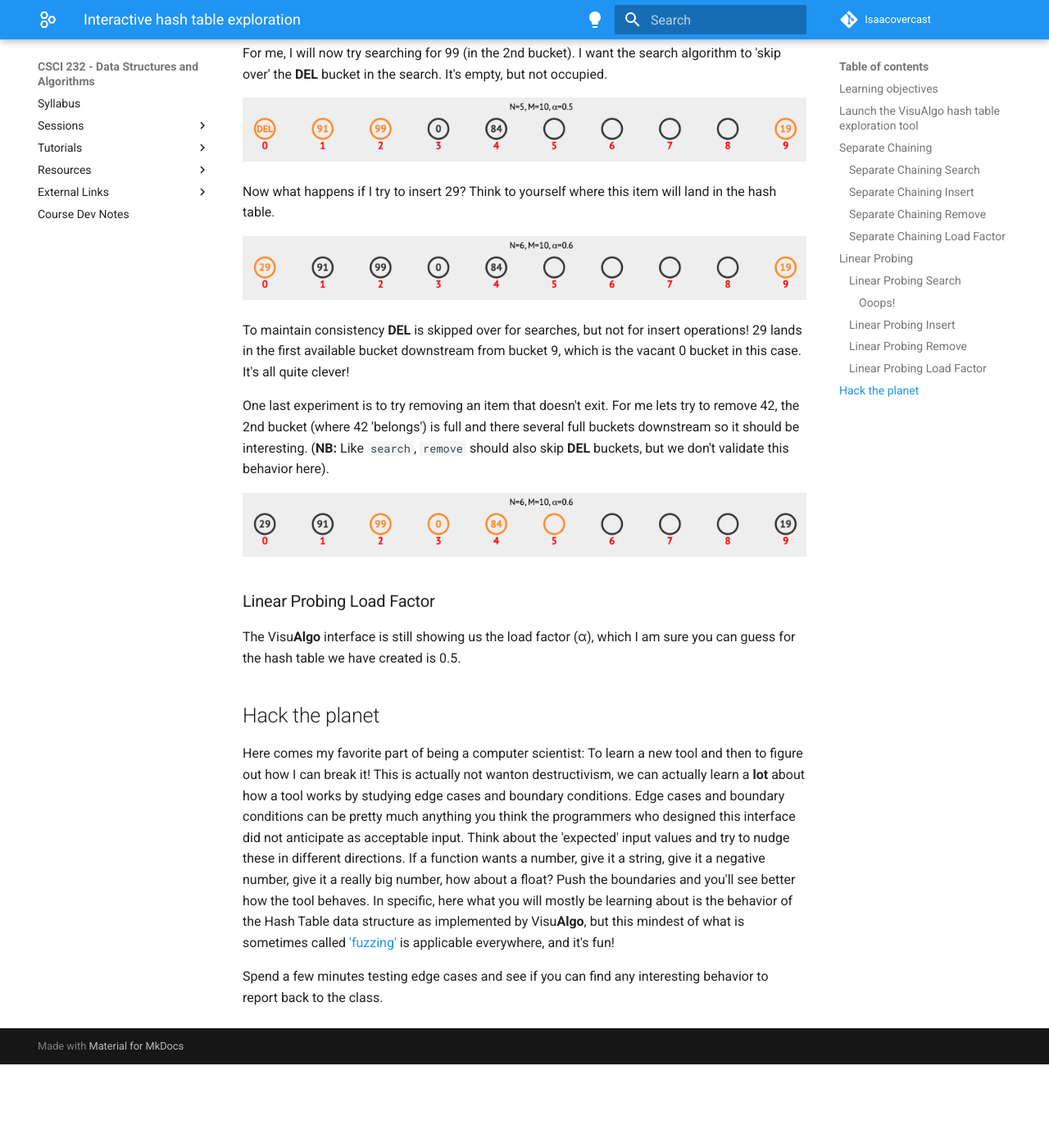
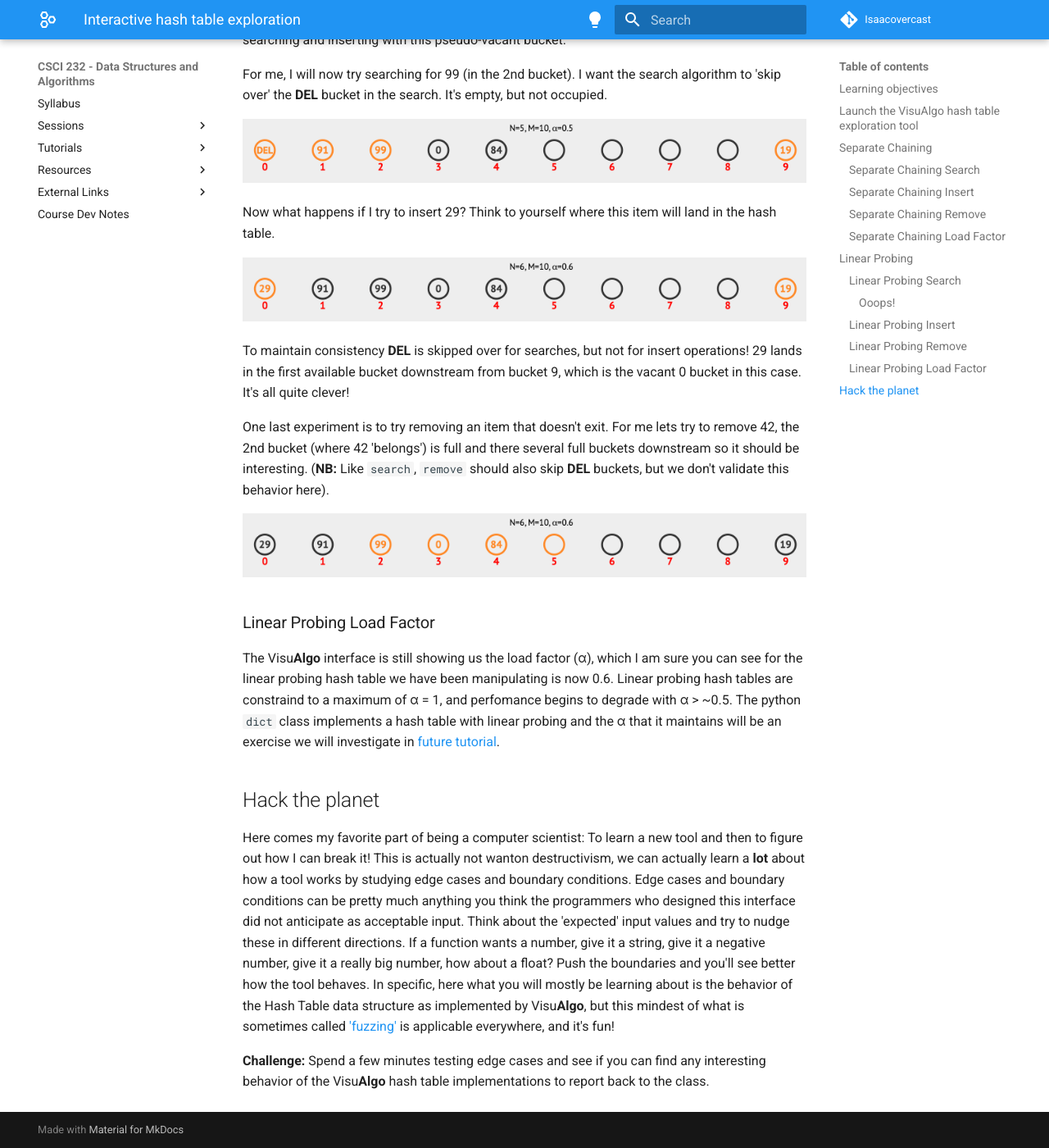
Before and after one commit to isaacovercast/CSCI232, an MkDocs documentation site: the page built from docs/tutorials/1.0-interactive-hash-tables.md, in a window 1280 px wide and 1400 px high, scrolled down 6152 px. Shown: the whole window at 82% size. Built offline with MkDocs 1.6.1 and Material for MkDocs 9.7.7, drawn with Linux system fonts in a browser that asks for light colours; nearby versions of some CDN libraries; emoji names are drawn with the system emoji font; a style sheet for code colours, icons or effects is not loaded; before the commit the page ends 7450 px from its top, so only the background shows below that; some of the changed text lies outside the part shown.

```diff
--- a/docs/tutorials/1.0-interactive-hash-tables.md
+++ b/docs/tutorials/1.0-interactive-hash-tables.md
@@ -135,7 +135,8 @@
 Create a new separate chaining hash table with `M` = 10 and `N` = 40. This is a
 very 'full' hash table. As you will recall from the reading, core hash table
 functions (insert/delete/search) degrade in performance as a function of *α*
-(i.e. they run with *O*(*α*) on average).
+(i.e. they run with *O*(*α*) on average). Our text suggest that *α* < 0.9 is
+optimal for hash tables with separate chaining.
 
 ![Separate Chaining Load Factor](./VisuAlgo-SC-LoadFactor.png)
 
@@ -228,7 +229,12 @@
 
 ### Linear Probing Load Factor
 The Visu**Algo** interface is still showing us the load factor (α), which
-I am sure you can guess for the hash table we have created is 0.5.
+I am sure you can see for the linear probing hash table we have been
+manipulating is now 0.6. Linear probing hash tables are constraind to a
+maximum of α = 1, and perfomance begins to degrade with α > ~0.5. The python
+`dict` class implements a hash table with linear probing and the α that
+it maintains will be an exercise we will investigate in
+[future tutorial](https://github.com/isaacovercast/CSCI232/blob/main/notebooks/nb-1.2-hash-table-resizing.ipynb).
 
 ## Hack the planet
 Here comes my favorite part of being a computer scientist: To learn a new
@@ -246,5 +252,6 @@
 ['fuzzing'](https://en.wikipedia.org/wiki/Fuzzing) is applicable everywhere,
 and it's fun!
 
-Spend a few minutes testing edge cases and see if you can find any interesting
-behavior to report back to the class.
+**Challenge:** Spend a few minutes testing edge cases and see if you can find
+any interesting behavior of the Visu**Algo** hash table implementations to
+report back to the class.
```
